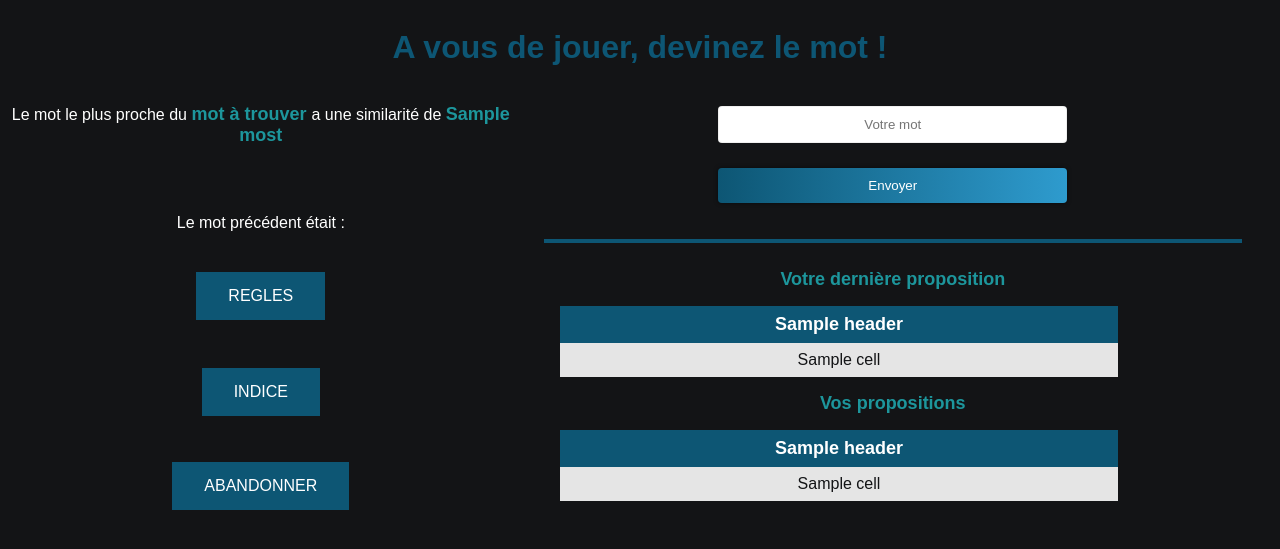
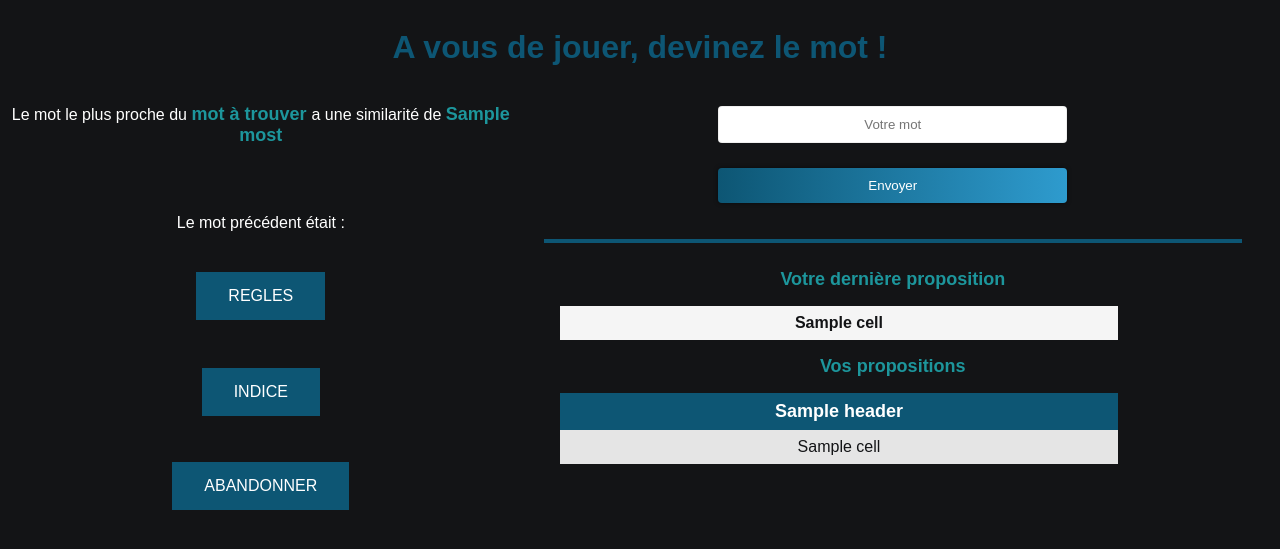
Before and after one commit to rubalravinder/semantix, a Flask app: template app_flask/templates/play.html in a window 1280 px wide. Shown: the top 549 px of the page. Run offline with Flask 2, Linux system fonts and the light colour scheme; the template is opened without the code that fills it: values that come from a table or form of the project are taken from there, most other values are stand-ins (such as "Sample title", 1, 10 or a date in 2020); lists and menus that the app fills with data are empty.

Commit message:
tableau derniere proposition v2

```diff
--- a/app_flask/static/styles_play.css
+++ b/app_flask/static/styles_play.css
@@ -159,7 +159,7 @@ button {
                                 TABLE PROPOSITIONS
 *******************************************************************/
 
-.table {
+.table1 {
   border-spacing: 0;
   margin: 1rem;
   background-color: #f5f5f5;
@@ -170,7 +170,23 @@ button {
   column-width: auto;
 }
 
-.table__row:nth-child(even) {
+.table1__cell{
+  padding: 8px;
+}
+
+
+.table2 {
+  border-spacing: 0;
+  margin: 1rem;
+  background-color: #f5f5f5;
+  width: 80%;
+  color: #131416;
+  text-align: center;
+  table-layout: auto;
+  column-width: auto;
+}
+
+.table2__row:nth-child(even) {
   background-color: #e5e5e5;
 }
 /*
@@ -178,12 +194,12 @@ button {
   background-color: #1d969c;
 } */
 
-.table__header {
+.table2__header {
   font-size:large;
   background-color: #0d5674;
   color: white;
 }
 
-.table__cell{
+.table2__cell{
   padding: 8px;
 }
--- a/app_flask/templates/play.html
+++ b/app_flask/templates/play.html
@@ -81,32 +81,25 @@
                         <br> <hr color="#0d5674" style= "height:2px"></hr><br>
                         <!-- Tableau de la dernière proposition -->
                         <b>Votre dernière proposition</b>
-                        <table class="table">
-                          <tr class="table__header">
-                            {% for header in headings %}
-                            <th class="table__cell"> {{ header }}</th>
+                        <table class="table1">
+                          <tr class="table1__row">
+                            {% for cell in word_proposed %}
+                            <th class="table1__cell"> {{ cell }} </th>
                             {% endfor %}
                           </tr>
-                          <!-- {% for row in data %} -->
-                          <tr class="table__row">
-                            {% for cell in word_proposed %}
-                            <td class="table__cell"> {{ cell }} </td>
-                            {% endfor %}
-                          </tr>
-                          <!-- {% endfor %} -->
                         </table>
                         <!-- Tableau des propositions -->
                         <b>Vos propositions</b>
-                        <table class="table">
-                          <tr class="table__header">
+                        <table class="table2">
+                          <tr class="table2__header">
                             {% for header in headings %}
-                            <th class="table__cell"> {{ header }}</th>
+                            <th class="table2__cell"> {{ header }}</th>
                             {% endfor %}
                           </tr>
                           {% for row in data %}
-                          <tr class="table__row">
+                          <tr class="table2__row">
                             {% for cell in row %}
-                            <td class="table__cell"> {{ cell }} </td>
+                            <td class="table2__cell"> {{ cell }} </td>
                             {% endfor %}
                           </tr>
                           {% endfor %}
```
